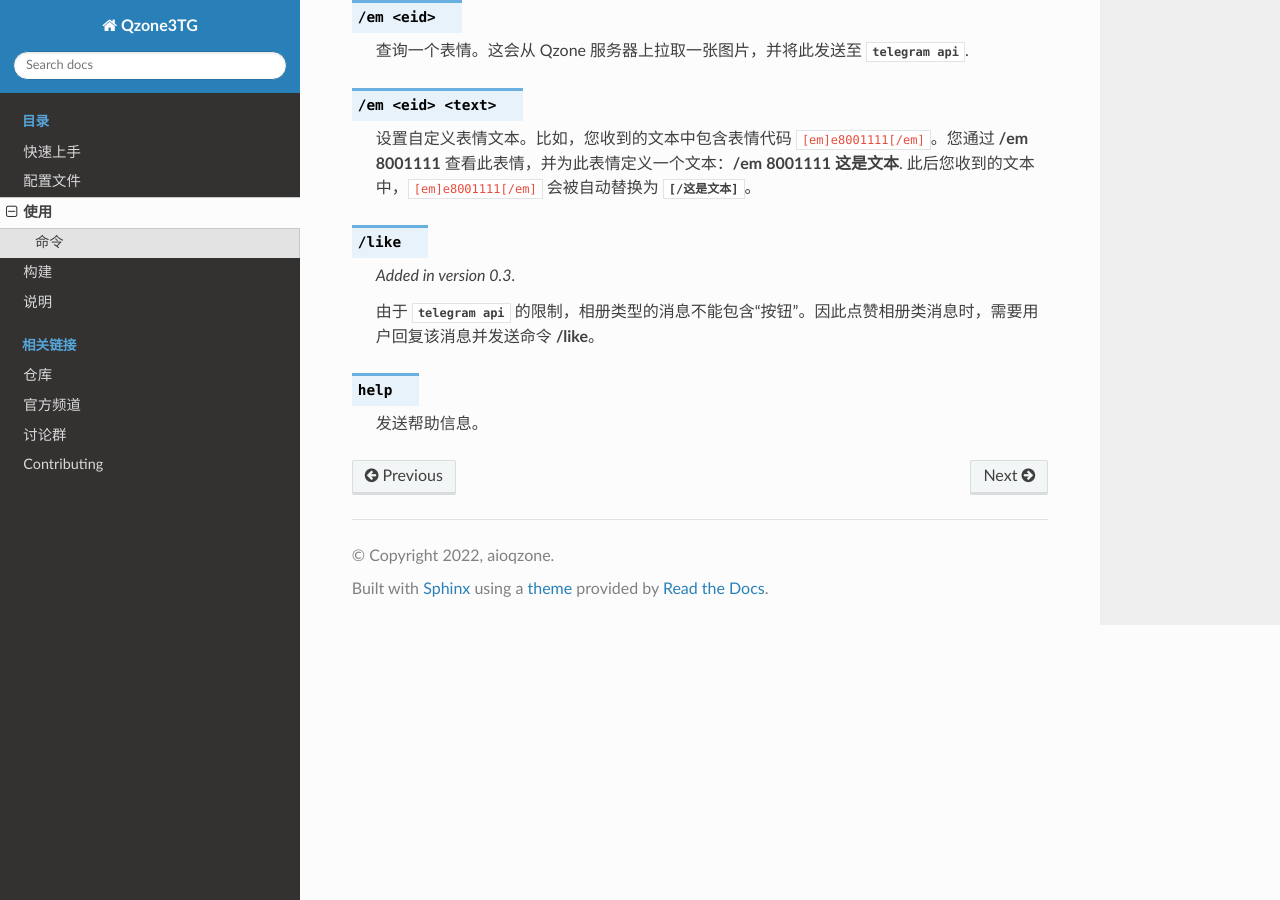
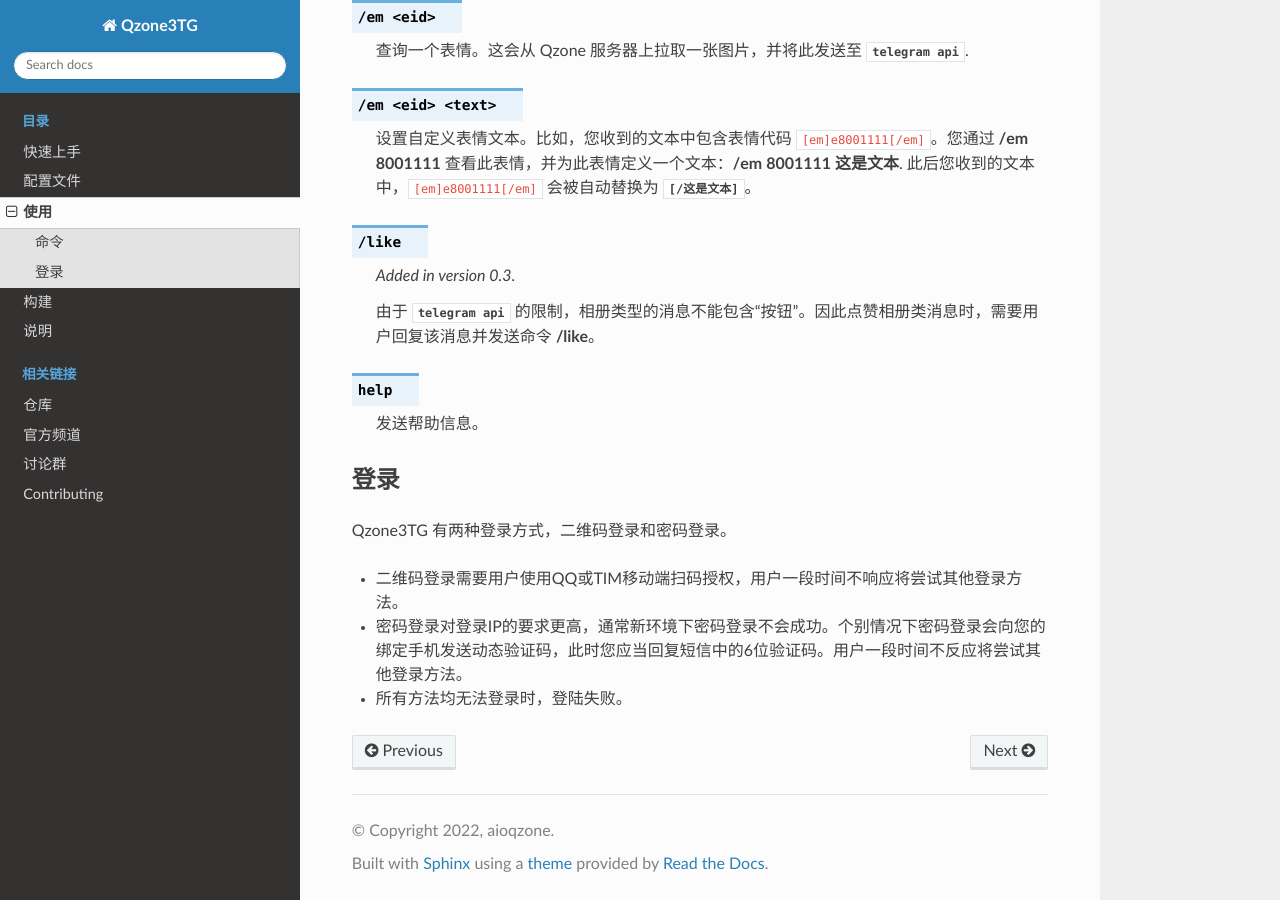
Before and after one commit to aioqzone/Qzone2TG, a Sphinx documentation site: the page built from doc/source/usage.rst, in a window 1280 px wide and 900 px high, scrolled down 997 px. Built offline with Sphinx 7.4.7 and the Read the Docs theme 2.0.0, drawn with Linux system fonts in a browser that asks for light colours.

Commit message:
doc: add instruction about login

```diff
--- a/doc/source/usage.rst
+++ b/doc/source/usage.rst
@@ -59,3 +59,13 @@
 .. option:: help
 
     发送帮助信息。
+
+------------------------------
+登录
+------------------------------
+
+Qzone3TG 有两种登录方式，二维码登录和密码登录。
+
+- 二维码登录需要用户使用QQ或TIM移动端扫码授权，用户一段时间不响应将尝试其他登录方法。
+- 密码登录对登录IP的要求更高，通常新环境下密码登录不会成功。个别情况下密码登录会向您的绑定手机发送动态验证码，此时您应当回复短信中的6位验证码。用户一段时间不反应将尝试其他登录方法。
+- 所有方法均无法登录时，登陆失败。
```
Also changed, not shown: 1 other file.
